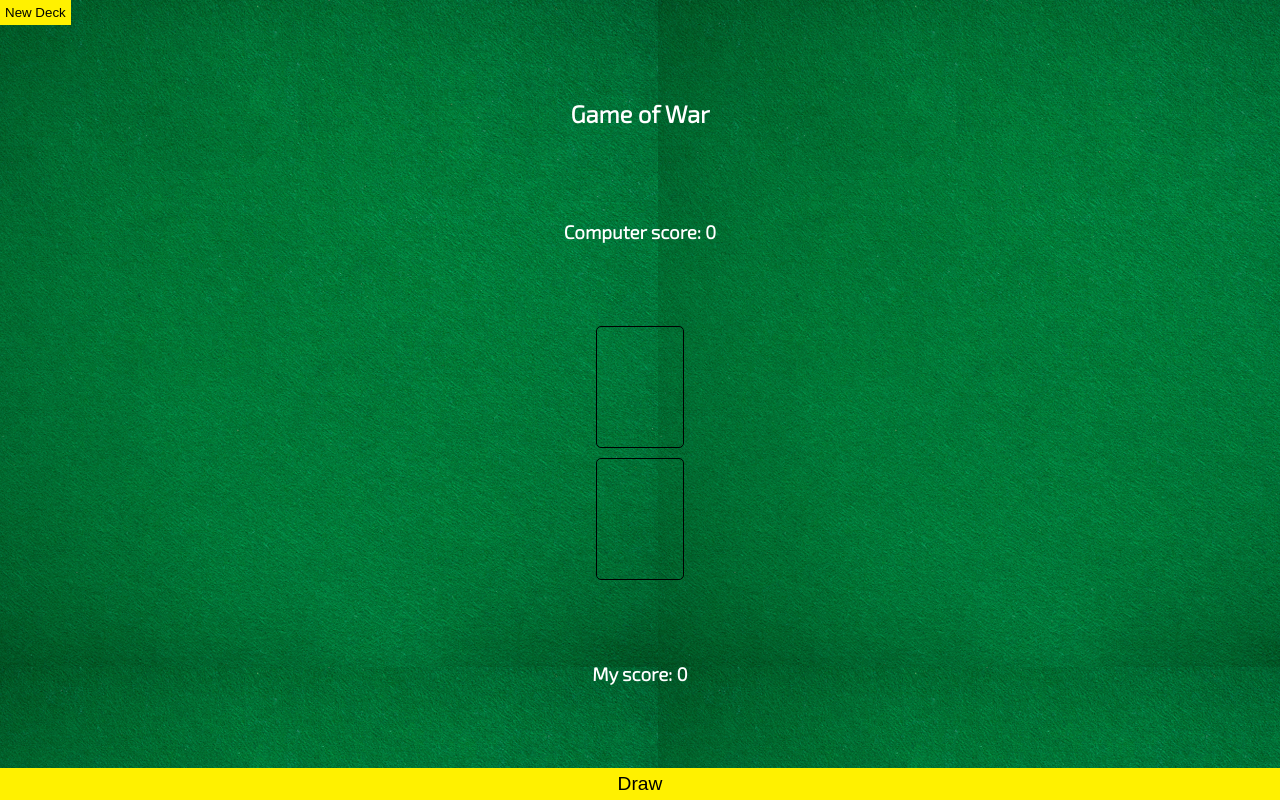
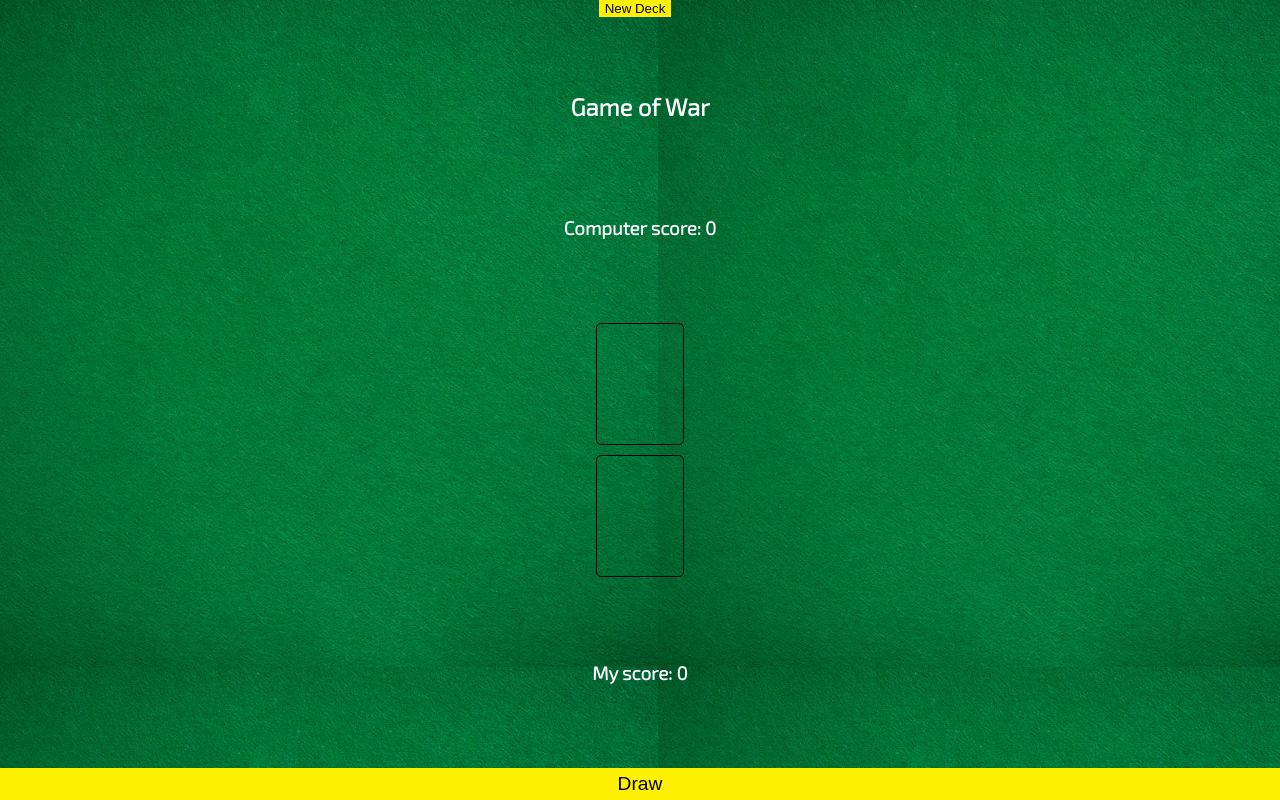
Before and after one commit to iam-opubo/Async-and-wait, a website built with Vite: page index.html in a window 1280 px wide. Built offline with nearby package versions, Linux system fonts and the light colour scheme.

Commit message:
update: small changes

```diff
--- a/index.css
+++ b/index.css
@@ -1,4 +1,4 @@
-html, body {
+body {
     margin: 0;
     padding: 0;
     background-image: url("img/table.png");
@@ -20,10 +20,10 @@ button {
     border: none;
 }
 
-button#new-deck {
+/* button#new-deck {
     align-self: flex-start;
     padding: 5px;
-}
+} */
 
 button.draw {
     font-size: 1.2em;
@@ -47,13 +47,12 @@ img.card {
     height: 100%;
 }
 
-div.top {
+.top {
     display: flex;
-    align-items: flex-start;
-    align-self: flex-start;
+    justify-content: center;
 }
 
-div.top > p {
+.top > p {
     margin: 0;
     margin-left: 10px;
 }
```
Also changed, not shown: index.html (line endings or trailing spaces).
